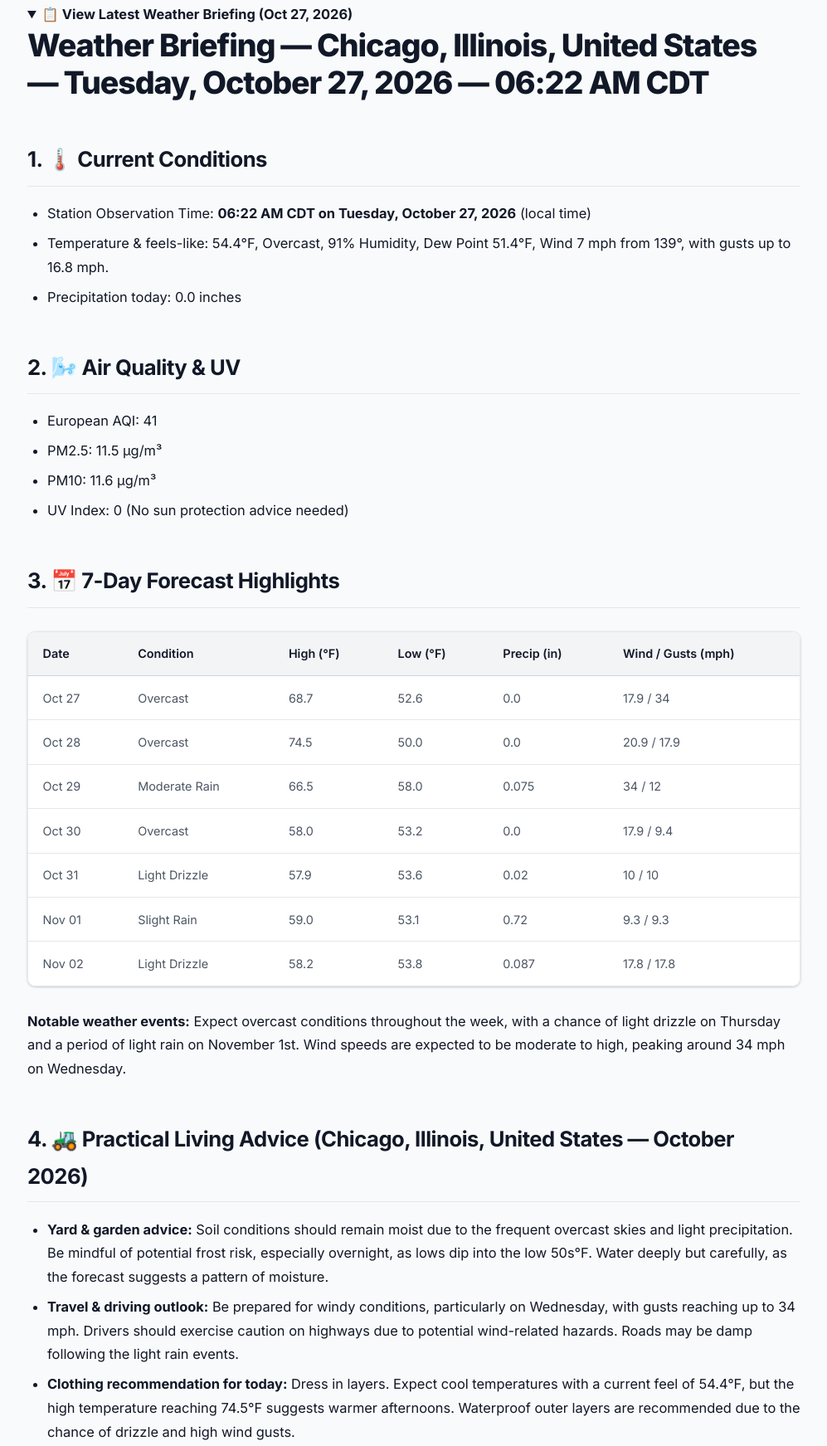
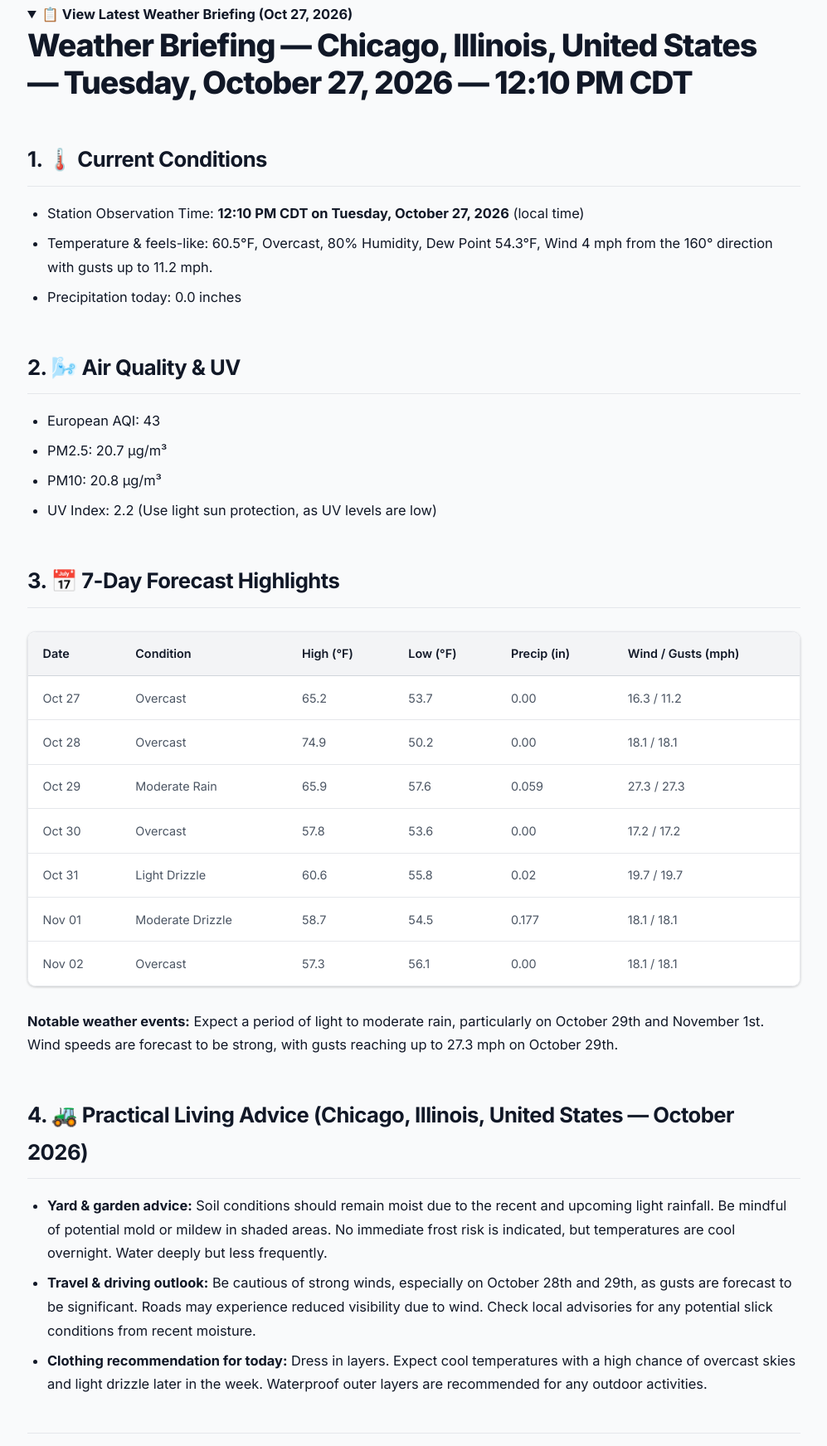
Before and after one commit to xt-ml/shadow-claw-agent-cli-weather, a website: page index.html in a window 1280 px wide. Shown: the part 1665-3408 px from the top of the page at 83% size, without its empty margins (141-1138 px from the left). Drawn offline with Linux system fonts and the light colour scheme.

Commit message:
chore(weather): update Chicago weather briefing and reports [skip ci]

```diff
--- a/index.html
+++ b/index.html
@@ -846,17 +846,17 @@
             <strong>📋 View Latest Weather Briefing (Oct 27, 2026)</strong>
           </summary>
           <h1
-            id="weather-briefing-chicago-illinois-united-states-tuesday-october-27-2026-0622-am-cdt"
+            id="weather-briefing-chicago-illinois-united-states-tuesday-october-27-2026-1210-pm-cdt"
             class="heading-anchor-wrapper"
           >
             <span
               >Weather Briefing — Chicago, Illinois, United States — Tuesday,
-              October 27, 2026 — 06:22 AM CDT</span
+              October 27, 2026 — 12:10 PM CDT</span
             >
             <a
-              href="#weather-briefing-chicago-illinois-united-states-tuesday-october-27-2026-0622-am-cdt"
+              href="#weather-briefing-chicago-illinois-united-states-tuesday-october-27-2026-1210-pm-cdt"
               class="heading-anchor"
-              aria-label="Direct link to Weather Briefing — Chicago, Illinois, United States — Tuesday, October 27, 2026 — 06:22 AM CDT"
+              aria-label="Direct link to Weather Briefing — Chicago, Illinois, United States — Tuesday, October 27, 2026 — 12:10 PM CDT"
               >#</a
             >
           </h1>
@@ -872,12 +872,13 @@
           <ul>
             <li>
               Station Observation Time:
-              <strong>06:22 AM CDT on Tuesday, October 27, 2026</strong> (local
+              <strong>12:10 PM CDT on Tuesday, October 27, 2026</strong> (local
               time)
             </li>
             <li>
-              Temperature &amp; feels-like: 54.4°F, Overcast, 91% Humidity, Dew
-              Point 51.4°F, Wind 7 mph from 139°, with gusts up to 16.8 mph.
+              Temperature &amp; feels-like: 60.5°F, Overcast, 80% Humidity, Dew
+              Point 54.3°F, Wind 4 mph from the 160° direction with gusts up to
+              11.2 mph.
             </li>
             <li>Precipitation today: 0.0 inches</li>
           </ul>
@@ -891,10 +892,12 @@
             >
           </h2>
           <ul>
-            <li>European AQI: 41</li>
-            <li>PM2.5: 11.5 μg/m³</li>
-            <li>PM10: 11.6 μg/m³</li>
-            <li>UV Index: 0 (No sun protection advice needed)</li>
+            <li>European AQI: 43</li>
+            <li>PM2.5: 20.7 μg/m³</li>
+            <li>PM10: 20.8 μg/m³</li>
+            <li>
+              UV Index: 2.2 (Use light sun protection, as UV levels are low)
+            </li>
           </ul>
           <h2 id="3-7-day-forecast-highlights" class="heading-anchor-wrapper">
             <span>3. 📅 7-Day Forecast Highlights</span>
@@ -921,67 +924,67 @@
                 <tr>
                   <td align="left">Oct 27</td>
                   <td align="left">Overcast</td>
-                  <td align="left">68.7</td>
-                  <td align="left">52.6</td>
-                  <td align="left">0.0</td>
-                  <td align="left">17.9 / 34</td>
+                  <td align="left">65.2</td>
+                  <td align="left">53.7</td>
+                  <td align="left">0.00</td>
+                  <td align="left">16.3 / 11.2</td>
                 </tr>
                 <tr>
                   <td align="left">Oct 28</td>
                   <td align="left">Overcast</td>
-                  <td align="left">74.5</td>
-                  <td align="left">50.0</td>
-                  <td align="left">0.0</td>
-                  <td align="left">20.9 / 17.9</td>
+                  <td align="left">74.9</td>
+                  <td align="left">50.2</td>
+                  <td align="left">0.00</td>
+                  <td align="left">18.1 / 18.1</td>
                 </tr>
                 <tr>
                   <td align="left">Oct 29</td>
                   <td align="left">Moderate Rain</td>
-                  <td align="left">66.5</td>
-                  <td align="left">58.0</td>
-                  <td align="left">0.075</td>
-                  <td align="left">34 / 12</td>
+                  <td align="left">65.9</td>
+                  <td align="left">57.6</td>
+                  <td align="left">0.059</td>
+                  <td align="left">27.3 / 27.3</td>
                 </tr>
                 <tr>
                   <td align="left">Oct 30</td>
                   <td align="left">Overcast</td>
-                  <td align="left">58.0</td>
-                  <td align="left">53.2</td>
-                  <td align="left">0.0</td>
-                  <td align="left">17.9 / 9.4</td>
+                  <td align="left">57.8</td>
+                  <td align="left">53.6</td>
+                  <td align="left">0.00</td>
+                  <td align="left">17.2 / 17.2</td>
                 </tr>
                 <tr>
                   <td align="left">Oct 31</td>
                   <td align="left">Light Drizzle</td>
-                  <td align="left">57.9</td>
-                  <td align="left">53.6</td>
+                  <td align="left">60.6</td>
+                  <td align="left">55.8</td>
                   <td align="left">0.02</td>
-                  <td align="left">10 / 10</td>
+                  <td align="left">19.7 / 19.7</td>
                 </tr>
                 <tr>
                   <td align="left">Nov 01</td>
-                  <td align="left">Slight Rain</td>
-                  <td align="left">59.0</td>
-                  <td align="left">53.1</td>
-                  <td align="left">0.72</td>
-                  <td align="left">9.3 / 9.3</td>
+                  <td align="left">Moderate Drizzle</td>
+                  <td align="left">58.7</td>
+                  <td align="left">54.5</td>
+                  <td align="left">0.177</td>
+                  <td align="left">18.1 / 18.1</td>
                 </tr>
                 <tr>
                   <td align="left">Nov 02</td>
-                  <td align="left">Light Drizzle</td>
-                  <td align="left">58.2</td>
-                  <td align="left">53.8</td>
-                  <td align="left">0.087</td>
-                  <td align="left">17.8 / 17.8</td>
+                  <td align="left">Overcast</td>
+                  <td align="left">57.3</td>
+                  <td align="left">56.1</td>
+                  <td align="left">0.00</td>
+                  <td align="left">18.1 / 18.1</td>
                 </tr>
               </tbody>
             </table>
           </div>
           <p>
-            <strong>Notable weather events:</strong> Expect overcast conditions
-            throughout the week, with a chance of light drizzle on Thursday and
-            a period of light rain on November 1st. Wind speeds are expected to
-            be moderate to high, peaking around 34 mph on Wednesday.
+            <strong>Notable weather events:</strong> Expect a period of light to
+            moderate rain, particularly on October 29th and November 1st. Wind
+            speeds are forecast to be strong, with gusts reaching up to 27.3 mph
+            on October 29th.
           </p>
           <h2
             id="4-practical-living-advice-chicago-illinois-united-states-october-2026"
@@ -1001,24 +1004,23 @@
           <ul>
             <li>
               <strong>Yard &amp; garden advice:</strong> Soil conditions should
-              remain moist due to the frequent overcast skies and light
-              precipitation. Be mindful of potential frost risk, especially
-              overnight, as lows dip into the low 50s°F. Water deeply but
-              carefully, as the forecast suggests a pattern of moisture.
+              remain moist due to the recent and upcoming light rainfall. Be
+              mindful of potential mold or mildew in shaded areas. No immediate
+              frost risk is indicated, but temperatures are cool overnight.
+              Water deeply but less frequently.
             </li>
             <li>
-              <strong>Travel &amp; driving outlook:</strong> Be prepared for
-              windy conditions, particularly on Wednesday, with gusts reaching
-              up to 34 mph. Drivers should exercise caution on highways due to
-              potential wind-related hazards. Roads may be damp following the
-              light rain events.
+              <strong>Travel &amp; driving outlook:</strong> Be cautious of
+              strong winds, especially on October 28th and 29th, as gusts are
+              forecast to be significant. Roads may experience reduced
+              visibility due to wind. Check local advisories for any potential
+              slick conditions from recent moisture.
             </li>
             <li>
               <strong>Clothing recommendation for today:</strong> Dress in
-              layers. Expect cool temperatures with a current feel of 54.4°F,
-              but the high temperature reaching 74.5°F suggests warmer
-              afternoons. Waterproof outer layers are recommended due to the
-              chance of drizzle and high wind gusts.
+              layers. Expect cool temperatures with a high chance of overcast
+              skies and light drizzle later in the week. Waterproof outer layers
+              are recommended for any outdoor activities.
             </li>
           </ul>
         </details>
```
Also changed, not shown: reports/weather-data.json (+50 -47 lines), reports/weather-update.md (+20 -20 lines), README.md.
